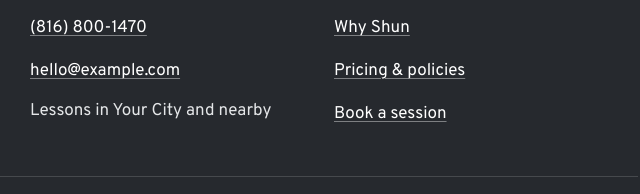
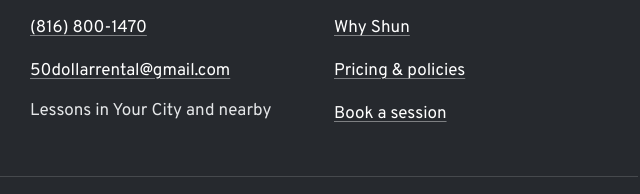
Before and after one commit to Shunquinlan/Car-driving, a plain HTML site: page index.html in a window 1280 px wide. Shown: the part 4563-4757 px from the top of the page, 610-1250 px from the left. Drawn offline with Linux system fonts and the light colour scheme; no server answers.

Commit message:
Update contact email in footer

```diff
--- a/index.html
+++ b/index.html
@@ -337,7 +337,7 @@
         <!-- REPLACE: Shun's real phone number, email and service area -->
         <ul class="footer-list">
           <li><a href="tel:+15550100000">(816) 800-1470</a></li>
-          <li><a href="mailto:hello@example.com">hello@example.com</a></li>
+          <li><a href="mailto:50dollarrental@gmail.com">50dollarrental@gmail.com</a></li>
           <li>Lessons in Your City and nearby</li>
         </ul>
       </div>
```
